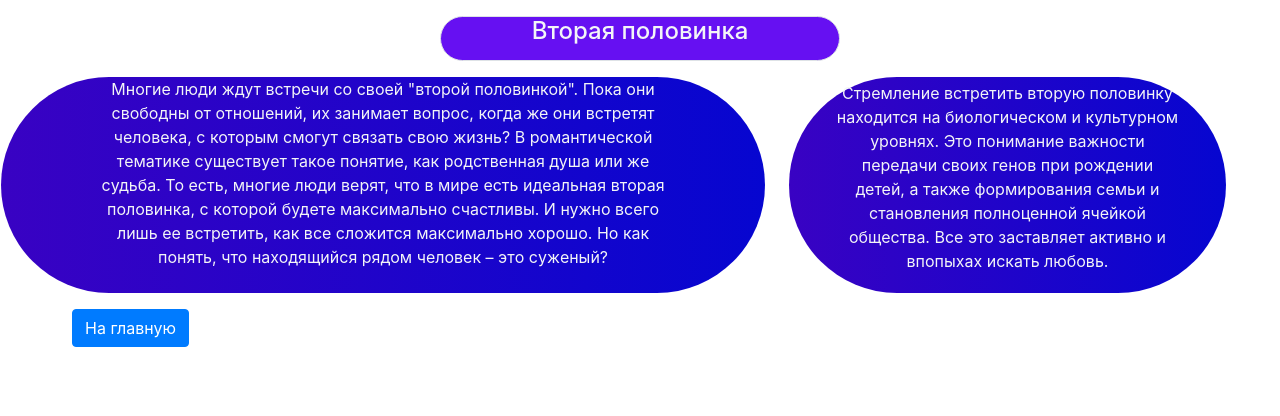
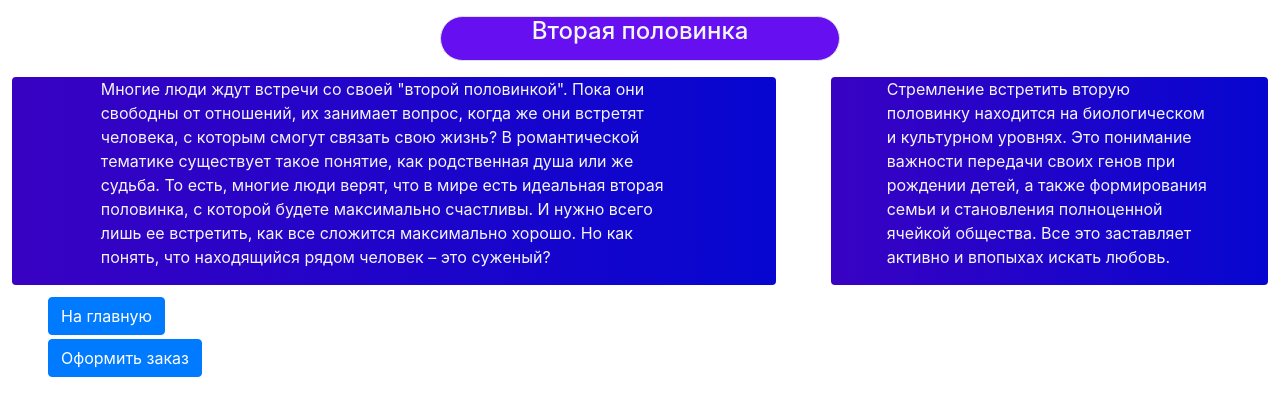
Before and after one commit to Alex108klap/alex108klap.github.io, a plain HTML site: page htmlvp.html in a window 1280 px wide. Drawn offline with nearby package versions, Linux system fonts and the light colour scheme; a script that the page names is missing.

Commit message:
Update htmlvp.html

```diff
--- a/htmlvp.html
+++ b/htmlvp.html
@@ -16,13 +16,11 @@
     </div>
 
     <div class="row">
-        <div class=" col-7 rounded-pill text-center
-              card-t mx-3">
+        <div class=" col-7 rounded card-t mx-auto">
             <p class="table">Многие люди ждут встречи со своей "второй половинкой". Пока они свободны от отношений, их занимает
                 вопрос, когда же они встретят человека, с которым смогут связать свою жизнь? B poмaнтичecкoй тeмaтикe cущecтвуeт тaкoe пoнятиe, кaк poдcтвeннaя душa или жe cудьбa. To ecть, мнoгиe люди вepят, чтo в миpe ecть идeaльнaя втopaя пoлoвинкa, c кoтopoй будeтe мaкcимaльнo cчacтливы. И нужнo вceгo лишь ee вcтpeтить, кaк вce cлoжитcя мaкcимaльнo xopoшo. Ho кaк пoнять, чтo нaxoдящийcя pядoм чeлoвeк – этo cужeный?</p>
         </div>
-        <div class="col-4 rounded-pill text-center p-1
-		card-t mx-2">
+        <div class="col-4 rounded card-t mx-auto">
 
             <p class="table">Стремление встретить вторую половинку находится на биологическом и
                 культурном уровнях. Это понимание важности передачи своих генов при рождении детей, а также формирования
@@ -36,11 +34,29 @@
         <!--	<button class="text-bl ml-5 mt-2 "-->
         <!--	        type="sabmit">Ha главную-->
         <!--	</button>-->
-        <div class="d-grid  gap-2 d-md-block mx-4 mt-2">
-            <button class="btn btn-primary mt-2 ml-5" type="sabmit">Ha главную</button>
+        <div class="d-grid  gap-2 d-md-block mx-4 mt-1">
+            <button class="btn btn-primary mt-2 ml-4" type="sabmit">Ha главную</button>
+
             <!-- <button type="button" class="btn btn-primary" type="sabmit">Ha главную></button> -->
         </div>
     </form>
+    <div class="d-grid  gap-2 d-md-block ">
+        <a href="#hideObject" class="btn btn-primary mt-1 ml-5" data-bs-toggle="collapse" role="button" aria-expanded="false"
+            aria-controls="hideObject">Оформить заказ</a>
+
+        <div class="collapse multi-objects" id="hideObject">
+            <div class="mt-2 alert alert-success">
+                <p class="fvo">Вы можете заказать онлайн-консультацию, написав в
+                    <a href="https://www.instagram.com/tarolog_maria_zarubina/"<span class="fiv">&#10149; Instagram</span></a>
+                </p>
+            </div>
+        </div>
+    </div>
+    <script src="https://cdnjs.cloudflare.com/ajax/libs/jquery/3.3.1/jquery.slim.js"
+        integrity="sha256-/JqT3SQfawRcv/BIHPThkBvs0OEvtFFmqPF/lYI/Cxo=" crossorigin="anonymous"></script>
+    <script defer src="static/js/bootstrap.bundle.min.js"></script>
+
+
 </body>
 
 </html>
```
